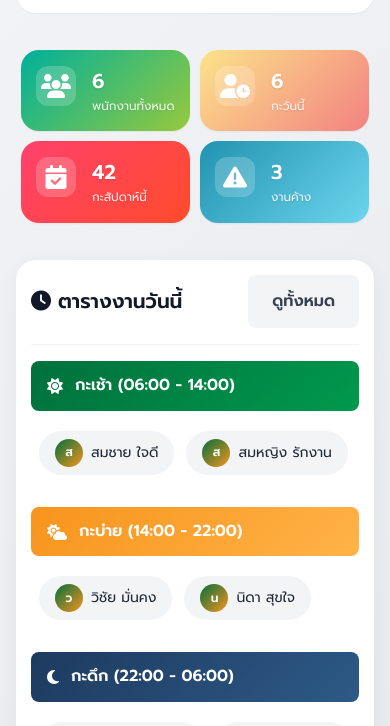
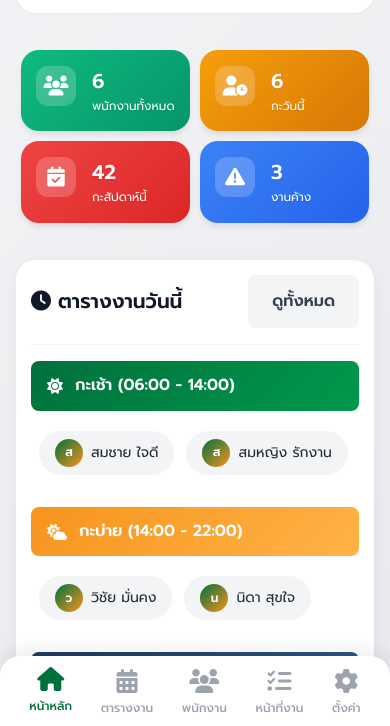
Before and after one commit to Sorawiteiei/7eleven-shift-manager, an Electron app: page frontend/dashboard.html in a window 390 px wide. Shown: the part 118-844 px from the top of the page. Drawn offline with Linux system fonts and the light colour scheme; sample sign-in values are in the browser's storage.

Commit message:
Final Touch: Apply Premium Gradient Styles and Clean White Bottom Nav (Explicit Override)

```diff
--- a/frontend/css/style.css
+++ b/frontend/css/style.css
@@ -403,35 +403,34 @@ h3 {
     transition: var(--transition-fast);
 }
 
-/* Premium Gradient Cards (New) */
-.stat-card:has(.stat-icon.green) {
+/* Premium Gradient Cards (Explicit Classes) */
+.stat-card.card-green {
     background: linear-gradient(135deg, #4ADE80 0%, #22C55E 100%);
 }
 
-.stat-card:has(.stat-icon.orange) {
+.stat-card.card-orange {
     background: linear-gradient(135deg, #FDBA74 0%, #FB923C 100%);
 }
 
-.stat-card:has(.stat-icon.red) {
+.stat-card.card-red {
     background: linear-gradient(135deg, #F87171 0%, #EF4444 100%);
 }
 
-.stat-card:has(.stat-icon.blue) {
+.stat-card.card-blue {
     background: linear-gradient(135deg, #60A5FA 0%, #3B82F6 100%);
 }
 
-/* Make text white on gradient cards */
-.stat-card:has(.stat-icon) .stat-info h3,
-.stat-card:has(.stat-icon) .stat-info p {
+/* Text & Icon Colors on Gradient Cards */
+.stat-card[class*="card-"] .stat-info h3,
+.stat-card[class*="card-"] .stat-info p {
     color: white;
     text-shadow: 0 1px 2px rgba(0, 0, 0, 0.1);
 }
 
-/* Adjust icon style for gradient cards */
-.stat-card:has(.stat-icon) .stat-icon {
-    background: rgba(255, 255, 255, 0.2) !important;
+.stat-card[class*="card-"] .stat-icon {
+    background: rgba(255, 255, 255, 0.25) !important;
     color: white !important;
-    backdrop-filter: blur(5px);
+    backdrop-filter: blur(4px);
 }
 
 .stat-card:hover {
@@ -879,3 +878,124 @@ h3 {
 .gap-3 {
     gap: 1rem;
 }
+
+/* ==========================================================================
+   FORCE UPDATE STYLES (Modern Design Fix)
+   ========================================================================== */
+
+/* 1. Mobile Bottom Navigation Bar (Fixed & Clean White) */
+.mobile-bottom-nav {
+    display: none;
+    /* Hidden on desktop */
+}
+
+@media (max-width: 768px) {
+    .sidebar {
+        display: none !important;
+    }
+
+    .mobile-bottom-nav {
+        display: flex;
+        position: fixed;
+        bottom: 0;
+        left: 0;
+        right: 0;
+        min-height: 70px;
+        background: #FFFFFF;
+        box-shadow: 0 -5px 20px rgba(0, 0, 0, 0.08);
+        /* Soft shadow */
+        border-top-left-radius: 20px;
+        border-top-right-radius: 20px;
+        z-index: 9999;
+        justify-content: space-around;
+        align-items: center;
+        padding: 5px 15px;
+        padding-bottom: env(safe-area-inset-bottom, 20px);
+        /* Safe Area */
+    }
+
+    .nav-item {
+        color: #9CA3AF;
+        /* Gray text */
+        text-decoration: none;
+        display: flex;
+        flex-direction: column;
+        align-items: center;
+        gap: 4px;
+        font-size: 0.75rem;
+        font-weight: 500;
+        transition: all 0.2s ease;
+        background: transparent;
+        border: none;
+        padding: 8px;
+    }
+
+    .nav-item i {
+        font-size: 1.5rem;
+        margin-bottom: 2px;
+    }
+
+    .nav-item.active {
+        color: #00703C;
+        /* 7-Eleven Green */
+        transform: translateY(-2px);
+    }
+
+    .main-content {
+        padding-bottom: 100px !important;
+        /* Space for bottom nav */
+    }
+}
+
+/* 2. Premium Gradient Stat Cards (Explicit via Classes) */
+.stat-card {
+    background: #FFFFFF;
+    border-radius: 16px;
+    padding: 1.5rem;
+    box-shadow: 0 4px 6px -1px rgba(0, 0, 0, 0.1);
+    display: flex;
+    /* IMPORTANT */
+    align-items: center;
+    gap: 1rem;
+    position: relative;
+    overflow: hidden;
+    transition: transform 0.2s;
+    margin-bottom: 1rem;
+}
+
+/* Specific Colors using Classes */
+.stat-card.card-green {
+    background: linear-gradient(135deg, #10B981 0%, #059669 100%) !important;
+}
+
+.stat-card.card-orange {
+    background: linear-gradient(135deg, #F59E0B 0%, #D97706 100%) !important;
+}
+
+.stat-card.card-red {
+    background: linear-gradient(135deg, #EF4444 0%, #DC2626 100%) !important;
+}
+
+.stat-card.card-blue {
+    background: linear-gradient(135deg, #3B82F6 0%, #2563EB 100%) !important;
+}
+
+/* Text & Icons on Colored Cards (Force White) */
+.stat-card[class*="card-"] .stat-info h3,
+.stat-card[class*="card-"] .stat-info p {
+    color: white !important;
+    text-shadow: 0 1px 2px rgba(0, 0, 0, 0.1);
+}
+
+.stat-card[class*="card-"] .stat-icon {
+    background: rgba(255, 255, 255, 0.2) !important;
+    color: white !important;
+    backdrop-filter: blur(4px);
+    border-radius: 12px;
+    width: 48px;
+    height: 48px;
+    display: flex;
+    align-items: center;
+    justify-content: center;
+    font-size: 1.25rem;
+}
--- a/frontend/dashboard.html
+++ b/frontend/dashboard.html
@@ -97,7 +97,7 @@
 
             <!-- Stats Cards -->
             <section class="stats-grid">
-                <div class="stat-card">
+                <div class="stat-card card-green">
                     <div class="stat-icon green">
                         <i class="fas fa-users"></i>
                     </div>
@@ -107,7 +107,7 @@
                     </div>
                 </div>
 
-                <div class="stat-card">
+                <div class="stat-card card-orange">
                     <div class="stat-icon orange">
                         <i class="fas fa-user-clock"></i>
                     </div>
@@ -117,8 +117,8 @@
                     </div>
                 </div>
 
-                <div class="stat-card">
-                    <div class="stat-icon blue">
+                <div class="stat-card card-red">
+                    <div class="stat-icon red">
                         <i class="fas fa-calendar-check"></i>
                     </div>
                     <div class="stat-info">
@@ -127,8 +127,8 @@
                     </div>
                 </div>
 
-                <div class="stat-card">
-                    <div class="stat-icon red">
+                <div class="stat-card card-blue">
+                    <div class="stat-icon blue">
                         <i class="fas fa-exclamation-triangle"></i>
                     </div>
                     <div class="stat-info">
```
